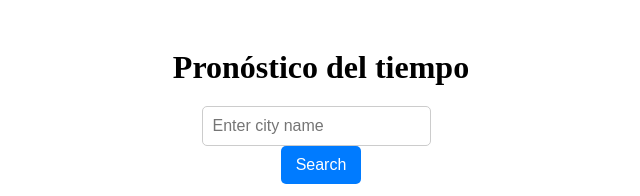
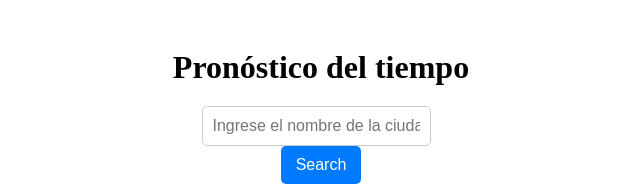
Before and after one commit to Gonzalo-diez/angular-clima, an Angular app: page / in a window 1280 px wide. Shown: the top 196 px of the page, without its empty margins (319-959 px from the left). Built offline with nearby package versions, Linux system fonts and the light colour scheme.

Commit message:
Pequeño arreglo

```diff
--- a/src/features/forecast/forecast.component.html
+++ b/src/features/forecast/forecast.component.html
@@ -1,6 +1,6 @@
 <div class="container">
     <h1>Pronóstico del tiempo</h1>
-    <input type="text" [(ngModel)]="city" placeholder="Enter city name" />
+    <input type="text" [(ngModel)]="city" placeholder="Ingrese el nombre de la ciudad" />
     <button (click)="searchCity()">Search</button>
 </div>
 
```
